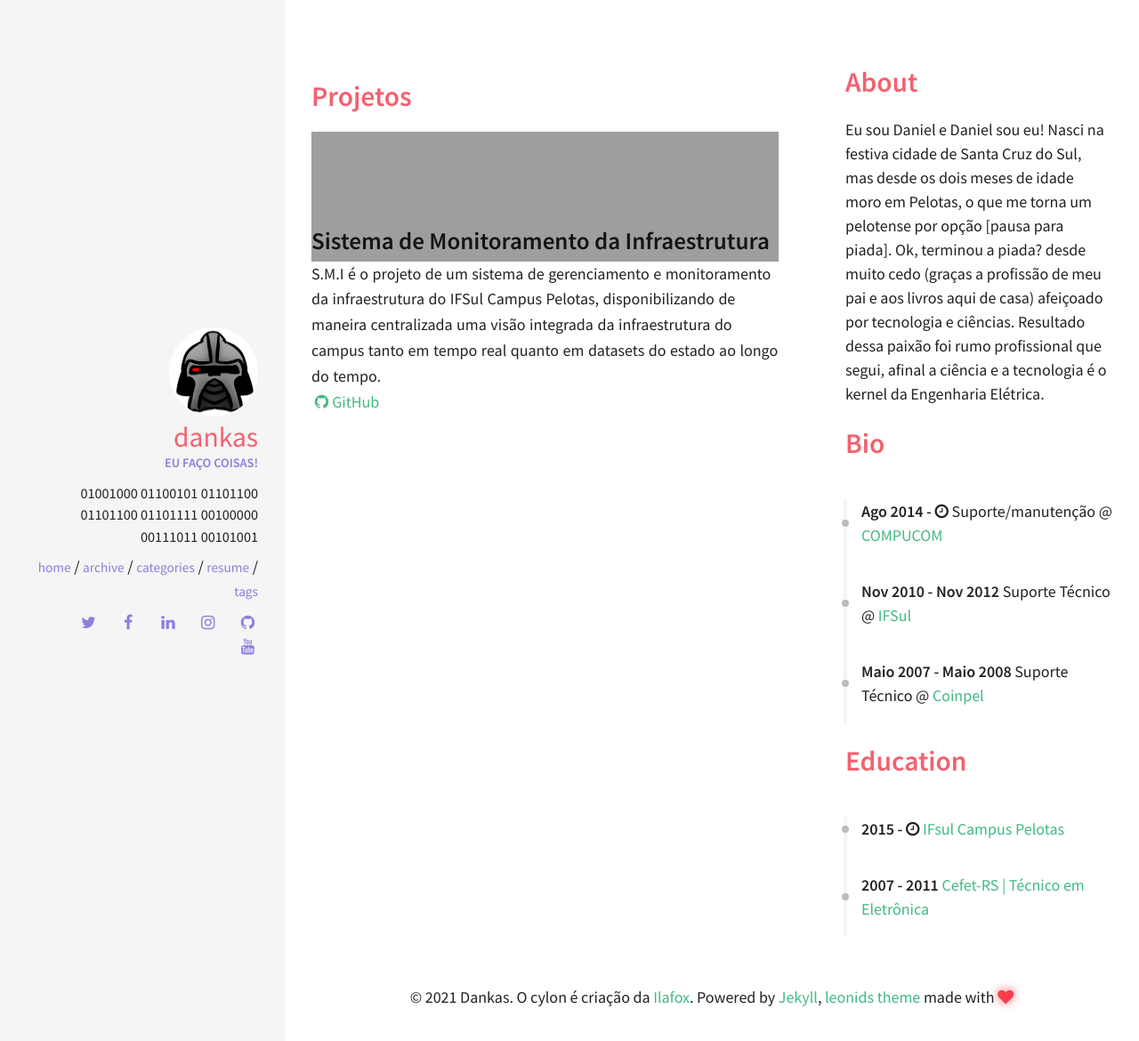
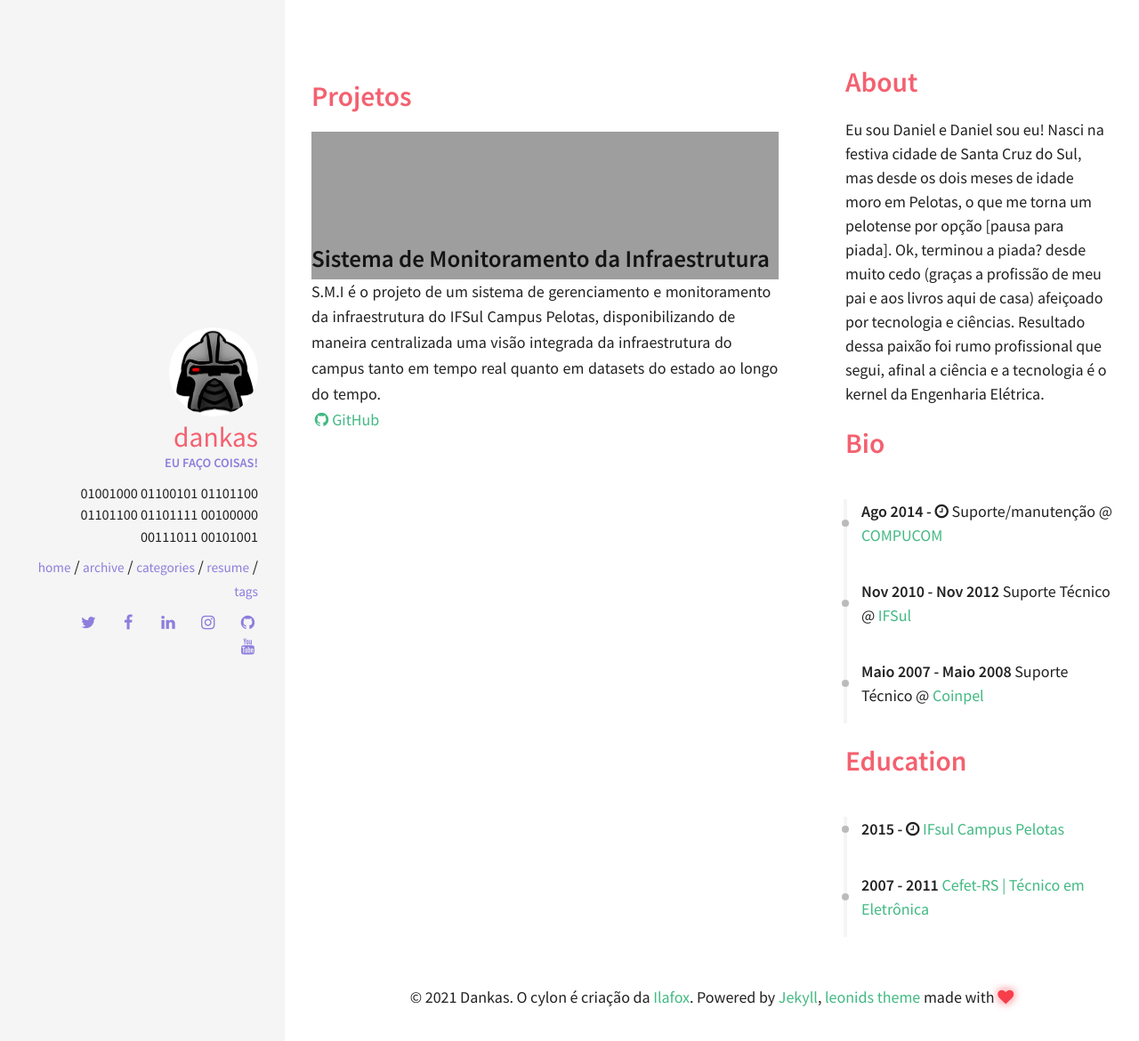
Before and after one commit to dankas/dankas.github.io, a Jekyll site: the page built from resume.html, in a window 1280 px wide. Shown: the top 1170 px of the page at 89% size. Built offline with Jekyll 4.4.1, drawn with Linux system fonts in a browser that asks for light colours; nearby versions of some CDN libraries.

Commit message:
projetos

```diff
--- a/_includes/sections/projects.html
+++ b/_includes/sections/projects.html
@@ -3,10 +3,10 @@
 {% for project in site.data.index.projects %}
     <div class="row">
             <div class="col">
-                <div style="background-image: url('{{ project.image}}');background-size: cover; padding-top: 100px;">
+                <div style="background-image: url('{{ project.image}}');background-size: cover; padding-top: 120px;">
                 <h3 style="margin: 0">{{ project.name }}</h3>
                 </div>
-                <p style="margin: 0">{{ project.descr }}</p>
+                <p style="margin: 0;background: linear-gradient(transparent, #ffffff);;">{{ project.descr }}</p>
 
                 {% if project.github %}
                 <a href="{{ project.github }} "><i class="fa fa-fw fa-github"></i>GitHub</a>
```
